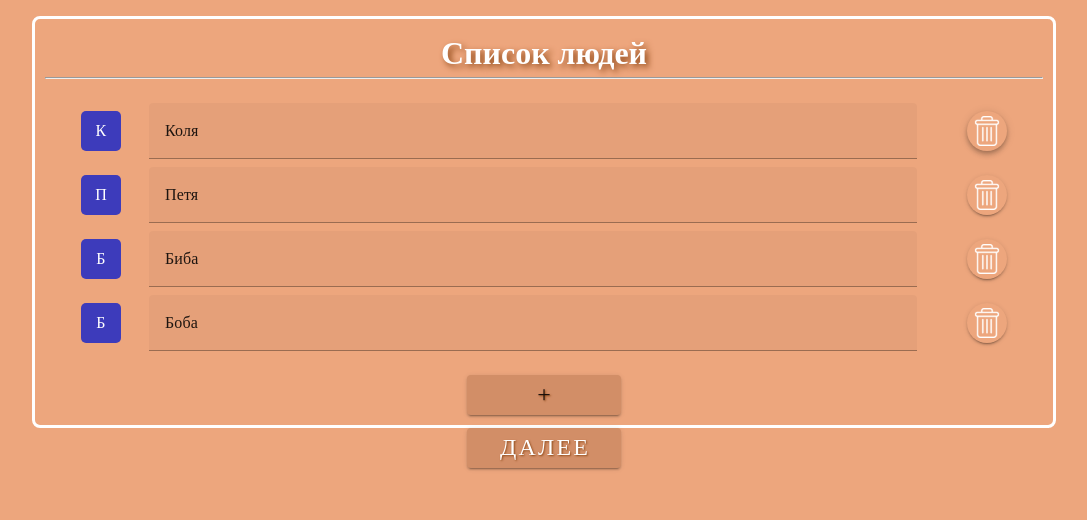
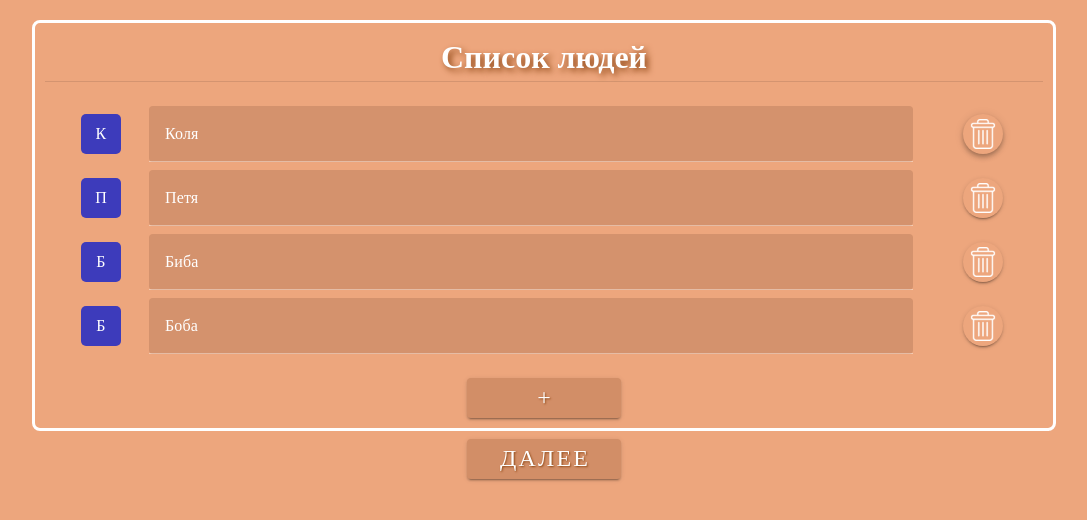
Before and after one commit to Brendow271/bill_splitter, a Vue app: page /friendList in a window 1280 px wide. Both pictures are taken after a click on the button 1083 px from the left and 130 px from the top of the page. Shown: the top 520 px of the page, without its empty margins (96-1183 px from the left). Built offline with nearby package versions, Linux system fonts and the light colour scheme; a web font is replaced by a local one.

Commit message:
Added hiding buttons
- Added hiding functionality and stylization for Split
- Added hiding functionality and stylization for Popup
- Added hiding functionality and stylization for FriendList
- Deleted extra classes
- Added new classes

```diff
--- a/src/components/Popup.vue
+++ b/src/components/Popup.vue
@@ -11,7 +11,6 @@
               class="pa-1"
           >
             <div class="d-flex justify-space-between">
-
               <v-list-item-avatar class="iconName ml-0">
                 <span class="d-flex justify-center my-2">{{ getAvatarText(friend.name) }}</span>
               </v-list-item-avatar>
@@ -23,7 +22,6 @@
               <v-list-item-action class="mr-0">
                 <v-radio
                     :value="friend.name"
-                    class="custom-radio"
                 ></v-radio>
               </v-list-item-action>
             </div>
@@ -32,38 +30,42 @@
       </v-radio-group>
     </v-container>
   </div>
-
 </template>
 
 <script>
-import {useFriendsStore} from '../stores/friends.js';
-import {ref} from "vue";
+import { useFriendsStore } from '../stores/friends.js';
+import { ref, watch } from 'vue';
 
 export default {
-  setup() {
+  name: 'Popup',
+  props: {
+    selectedPayer: {
+      type: String,
+      required: true
+    }
+  },
+  setup(props, { emit }) {
     const friendsStore = useFriendsStore();
-    const selectedPositionIndex = friendsStore.selectedPositionIndex;
-
-    const selectedPayer = ref(
-        friendsStore.positions[selectedPositionIndex]?.payerName || 'Плательщик'
-    );
-
+    const selectedPayer = ref(props.selectedPayer);
 
     const choosePayer = () => {
-      if (selectedPositionIndex !== null) {
-        friendsStore.choosePayer(selectedPositionIndex, selectedPayer.value);
-      }
+      emit('update-payer', selectedPayer.value);
     };
+
     const getAvatarText = (name) => {
       return name ? name.charAt(0).toUpperCase() : 'All';
     };
+
+    watch(selectedPayer, (newValue) => {
+      emit('update-payer', newValue);
+    });
 
     return {
       friends: friendsStore.friends,
       selectedPayer,
       choosePayer,
-      getAvatarText
-    }
-  },
+      getAvatarText,
+    };
+  }
 }
 </script>
--- a/src/views/FriendList.vue
+++ b/src/views/FriendList.vue
@@ -1,8 +1,8 @@
 <template>
-  <div class="friend-list d-flex justify-center align-center flex-column">
+  <div class="friend-list d-flex justify-center align-center flex-column mt-5">
     <div class="border-solid list">
       <h1 class="d-flex justify-center text-white" id="ListFriend">Список людей</h1>
-      <hr/>
+      <v-divider></v-divider>
       <v-list>
         <v-list-item
             v-for="(friend, index) in friends"
@@ -16,14 +16,15 @@
           <v-text-field
               v-model="friend.name"
               placeholder="Имя"
-              class="ml-3"
+              class="ml-3 text-white bgDark rounded"
               hide-details
           ></v-text-field>
           <template v-slot:append>
             <v-btn
-              icon=""
-              class="deleteBtn"
-              @click="removeFriend(index)">
+                icon=""
+                class="deleteBtn mr-1"
+                @click="removeFriend(index)"
+            >
               <v-img
                   src="../../public/icons/Trash.svg"
                   class="delete"
@@ -37,7 +38,7 @@
         <v-col class="d-flex justify-center">
           <v-btn
               @click="addFriend"
-              class="btnNext"
+              class="btnNext text-white"
           >
             +
           </v-btn>
@@ -45,28 +46,36 @@
       </v-row>
     </div>
     <v-btn
+        v-if="canProceed"
         :to="{ name: 'Split' }"
-        class="btnNext text-white"
+        class="btnNext text-white mt-2"
     >Далее
     </v-btn>
   </div>
 </template>
 
 <script>
-
-import {useFriendsStore} from '@/stores/friends.js';
+import { useFriendsStore } from '@/stores/friends.js';
+import { computed } from 'vue';
 
 export default {
   name: 'FriendList',
   setup() {
     const friendsStore = useFriendsStore();
+
+    const canProceed = computed(() => {
+      if (friendsStore.friends.length === 0) return false;
+      return friendsStore.friends.every(friend => friend.name.trim() !== '');
+    });
+
     return {
       friends: friendsStore.friends,
       addFriend: friendsStore.addFriend,
       removeFriend: friendsStore.removeFriend,
       getAvatarText(name) {
         return name ? name.charAt(0).toUpperCase() : '?';
-      }
+      },
+      canProceed,
     }
   }
 }
--- a/src/views/Split.vue
+++ b/src/views/Split.vue
@@ -1,16 +1,15 @@
 <template>
   <div class="split-page d-flex justify-center align-center flex-column mt-3">
     <div class="border-solid list">
-      <h1 class="d-flex justify-center text-white" id="ListFriend">Чек</h1>
+      <h1 class="d-flex justify-center text-white" id="Split">Чек</h1>
       <v-divider></v-divider>
       <v-list>
         <v-list-item
             v-for="(position, index) in positions"
             :key="index"
-            class=""
+            class="text-white"
         >
-          <div class="d-flex positionBill">
-
+          <div class="d-flex">
             <v-text-field
                 variant="outlined"
                 v-model="position.name"
@@ -28,7 +27,7 @@
             ></v-text-field>
 
             <v-btn
-                @click="toggleDetails(index);"
+                @click="toggleDetails(index)"
                 class="mt-1 mr-1 ml-3 bgDark"
             >
               <v-img
@@ -43,14 +42,11 @@
           <v-expand-transition>
             <div v-show="expandedIndex === index" class="w-100">
               <div class="d-flex justify-space-between">
-
-                <!--                Попап-->
-                <v-dialog
-                    class="w-75">
+                <v-dialog class="w-75">
                   <template v-slot:activator="{ props: activatorProps }">
                     <v-btn
                         v-bind="activatorProps"
-                        class="w-75 bgDark dropDown"
+                        class="bgDark dropDown"
                     >
                       <v-img
                           src="../../public/icons/Wallet.svg"
@@ -58,31 +54,33 @@
                           width="30"
                           class="mx-3"
                       ></v-img>
-                      {{ position.payerName }}
+                      <span class="text-white">{{ position.payerName }}</span>
                     </v-btn>
                   </template>
 
                   <template v-slot:default="{ isActive }">
                     <v-card title="Выберите плательщика"
-                              class="bgPrime ma-auto"
+                            class="bgPrime ma-auto text-white"
                             min-width="70%"
                             max-height="60%">
                       <v-divider></v-divider>
-                        <Popup/>
+                      <Popup :selected-payer="position.payerName" @update-payer="updatePayer(index, $event)"/>
                       <v-card-actions>
                         <v-spacer></v-spacer>
                         <v-btn
-                              text="Close Dialog"
+                            text="Закрыть окно"
                             @click="isActive.value = false"
+                            class="text-white"
                         ></v-btn>
                       </v-card-actions>
                     </v-card>
                   </template>
                 </v-dialog>
-                <!--       Конец         Попап-->
+
                 <v-btn
                     class="w-auto bgDark dropDown"
-                    @click="copyPosition(index)">
+                    @click="copyPosition(index)"
+                >
                   <v-img
                       src="../../public/icons/Copy.svg"
                       alt="Копия"
@@ -93,7 +91,8 @@
 
                 <v-btn
                     class="w-auto bgDark dropDown"
-                    @click="removePosition(index)">
+                    @click="removePosition(index)"
+                >
                   <v-img
                       src="../../public/icons/Trash.svg"
                       alt="Корзина"
@@ -101,7 +100,6 @@
                       class=""
                   ></v-img>
                 </v-btn>
-
               </div>
               <span>Выбрать должников:</span>
 
@@ -113,7 +111,7 @@
                       @click="chooseAllDebtor(index)"
                   >
                     <template v-if="!checkSelectedAllDebtor(index)">
-                      {{getAvatarText()}}
+                      {{ getAvatarText() }}
                     </template>
                     <v-img
                         src="../../public/icons/CheckMark.svg"
@@ -137,7 +135,7 @@
                           @click="chooseDebtor(index, friend.name)"
                       >
                         <v-container v-if="!checkSelectedDebtor(index, friend.name)">
-                          {{getAvatarText(friend.name)}}
+                          {{ getAvatarText(friend.name) }}
                         </v-container>
                         <v-img
                             src="../../public/icons/CheckMark.svg"
@@ -147,43 +145,46 @@
                         ></v-img>
                       </v-btn>
 
-                      <span class="d-flex justify-center">{{ friend.name }}</span>
+                      <span class="d-flex justify-center text-white">{{ friend.name }}</span>
                     </div>
                   </v-list-item>
                 </v-list>
               </div>
             </div>
-
           </v-expand-transition>
-
         </v-list-item>
       </v-list>
 
       <v-row>
         <v-col class="d-flex justify-center mb-3">
-          <v-btn @click="addPosition" class="btnNext">+</v-btn>
+          <v-btn @click="addPosition" class="btnNext text-white">+</v-btn>
         </v-col>
       </v-row>
 
       <v-divider></v-divider>
-      <span class="text-white d-flex justify-end text-h5" id="finalValue">Итого: {{ total }} руб.</span>
+      <span class="text-white d-flex justify-end" id="finalValue">Итого: {{ total }} руб.</span>
     </div>
-    <v-btn :to="{ name: 'Result' }" class="btnNext text-white mt-3">Далее</v-btn>
+    <v-btn
+        v-if="canProceed"
+        :to="{ name: 'Result' }"
+        class="btnNext text-white mt-3"
+    >Далее</v-btn>
   </div>
 </template>
 
-
 <script>
-import {useFriendsStore} from '@/stores/friends';
-import {ref, computed} from 'vue';
+import { useFriendsStore } from '@/stores/friends';
+import { ref, computed } from 'vue';
 import Popup from "@/components/Popup.vue";
-import {tr} from "vuetify/locale";
 
 export default {
   name: 'Split',
-  components: {Popup},
+  components: { Popup },
   setup() {
     const friendsStore = useFriendsStore();
+
+    const expandedIndex = ref(null);
+
     const toggleDetails = (index) => {
       if (expandedIndex.value === index) {
         expandedIndex.value = null;
@@ -194,14 +195,14 @@ export default {
       }
     };
 
-    const expandedIndex = ref(null);
     const addPosition = () => {
-      friendsStore.addPosition({name: '', price: '', payerName: 'Плательщик', debtors: []});
+      friendsStore.addPosition({ name: '', price: '', payerName: 'Плательщик', debtors: [] });
     };
 
     const removePosition = (index) => {
       friendsStore.removePosition(index);
     };
+
     const copyPosition = (index) => {
       friendsStore.copyPosition(index);
     };
@@ -218,10 +219,6 @@ export default {
       return name ? name.charAt(0).toUpperCase() : 'All';
     };
 
-    const setSelectedPositionIndex = (index) => {
-      return friendsStore.setSelectedPositionIndex(index);
-    };
-
     const chooseAllDebtor = (index) => {
       friendsStore.chooseAllDebtor(index);
     };
@@ -229,7 +226,6 @@ export default {
     const chooseDebtor = (index, debtorName) => {
       friendsStore.chooseDebtor(index, debtorName);
     };
-
 
     const checkSelectedAllDebtor = computed(() => (index) => {
       const allDebtors = friendsStore.friends.map(friend => friend.name);
@@ -242,7 +238,18 @@ export default {
       return friendsStore.positions[index].debtors.includes(debtorName);
     });
 
+    const canProceed = computed(() => {
+      return friendsStore.positions.every(position => {
+        return position.name.trim() !== '' &&
+            position.price > 0 &&
+            position.payerName !== 'Плательщик' &&
+            position.debtors.length > 0;
+      });
+    });
 
+    const updatePayer = (index, payerName) => {
+      friendsStore.positions[index].payerName = payerName;
+    };
 
     return {
       friends: friendsStore.friends,
@@ -255,11 +262,12 @@ export default {
       total,
       getImageUrl,
       getAvatarText,
-      setSelectedPositionIndex,
       chooseAllDebtor,
       chooseDebtor,
       checkSelectedAllDebtor,
       checkSelectedDebtor,
+      canProceed,
+      updatePayer,
     };
   }
 }
```
Lines whose indentation alone changed are shown as unchanged.
